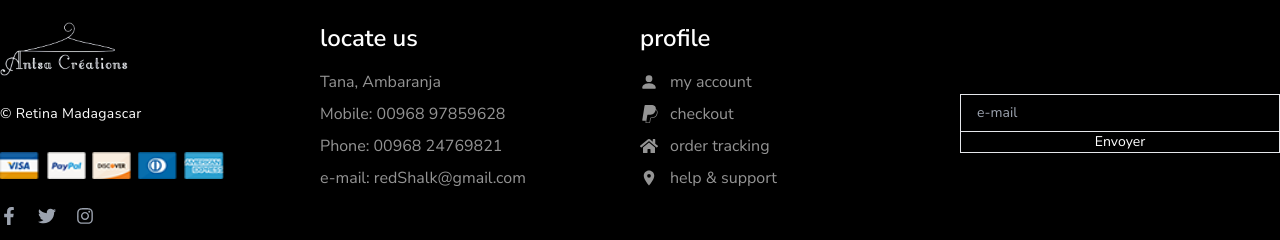
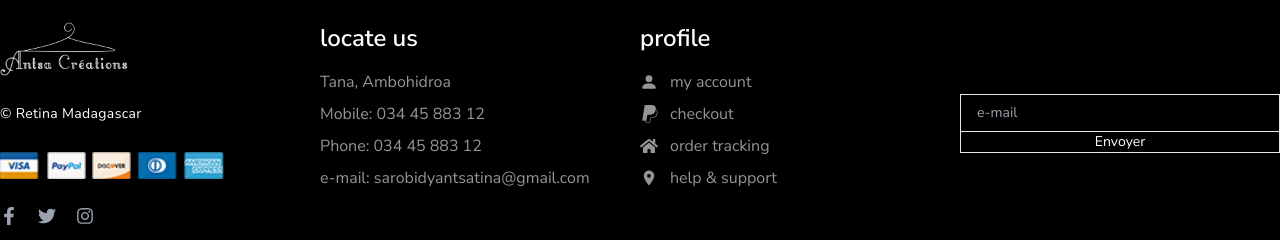
Before and after one commit to AntsaTsaroana/redShalk2023, a React (Create React App) app: page /cart in a window 1280 px wide. Shown: the part 518-758 px from the top of the page. Built offline with nearby package versions, Linux system fonts and the light colour scheme.

Commit message:
feat: maj info footer

```diff
--- a/src/components/Footer.js
+++ b/src/components/Footer.js
@@ -27,10 +27,10 @@ const Footer = () => {
         <div className="location">
           <h2 className="text-2xl font-semibold text-white mb-4">locate us</h2>
           <div className="text-base flex flex-col gap-2">
-            <p>Tana, Ambaranja</p>
-            <p>Mobile: 00968 97859628</p>
-            <p>Phone: 00968 24769821</p>
-            <p>e-mail: redShalk@gmail.com</p>
+            <p>Tana, Ambohidroa</p>
+            <p>Mobile: 034 45 883 12</p>
+            <p>Phone: 034 45 883 12</p>
+            <p>e-mail: <a href="mailto:sarobidyantsatina@gmail.com">sarobidyantsatina@gmail.com</a></p>
           </div>
         </div>
         <div className="location" style={{marginBottom: '25px'}}>
```
